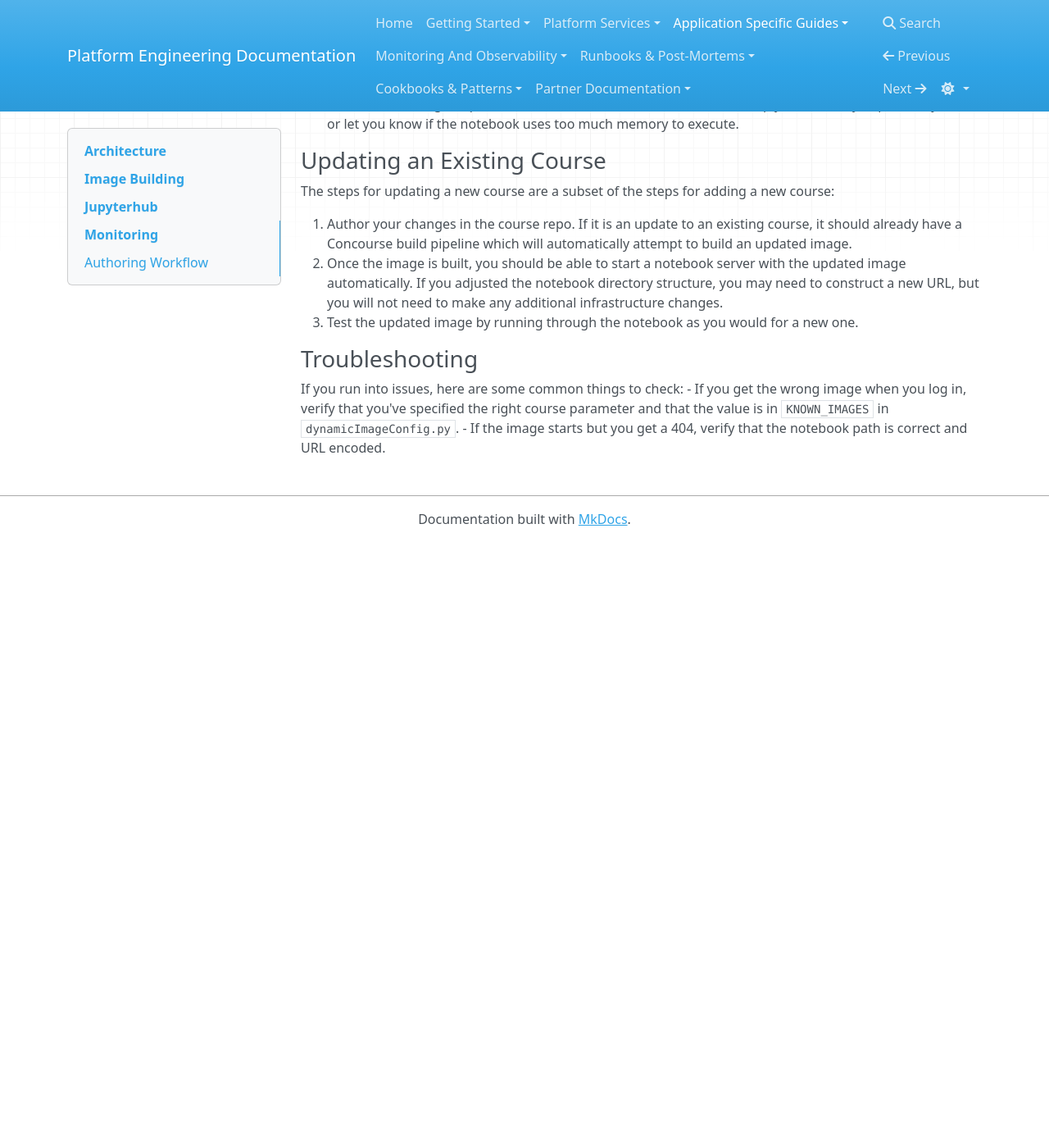
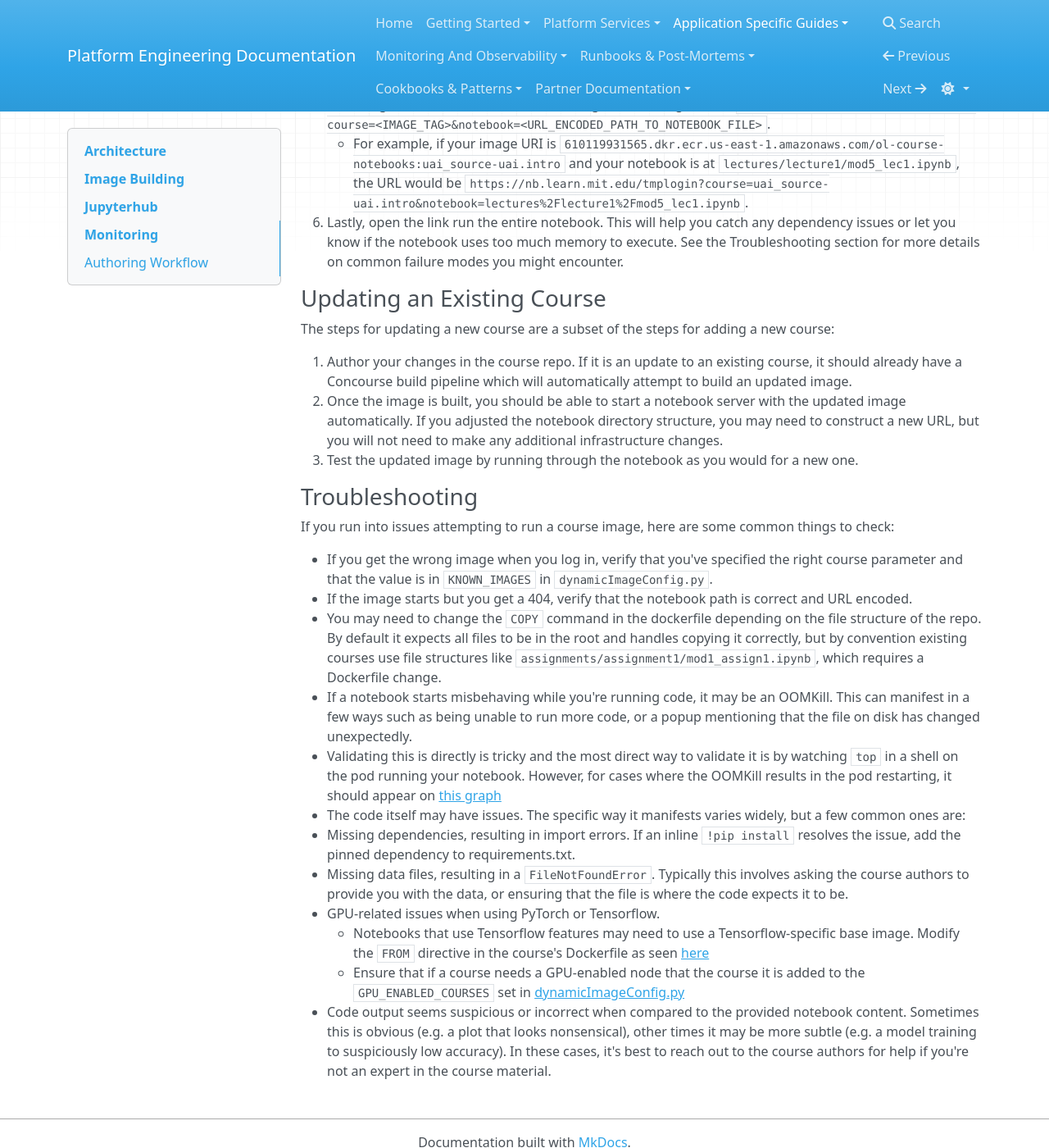
Before and after one commit to mitodl/platform-engineering-site, an MkDocs documentation site: the page built from docs/application_specific_guides/jupyterhub/jupyterhub_admin_guide.md, in a window 1280 px wide and 1400 px high, scrolled down 2354 px. Shown: the whole window at 82% size. Built offline with MkDocs 1.6.1, drawn with Linux system fonts in a browser that asks for light colours; nearby versions of some CDN libraries; before the commit the page ends 3015 px from its top, so only the background shows below that; some of the changed text lies outside the part shown.

Commit message:
Add more documentation on how to manage authoring workflow

```diff
--- a/docs/application_specific_guides/jupyterhub/jupyterhub_admin_guide.md
+++ b/docs/application_specific_guides/jupyterhub/jupyterhub_admin_guide.md
@@ -31,13 +31,16 @@ We maintain a [Grafana dashboard](https://mitolproduction.grafana.net/d/ds6qvrm/
 At the moment, adding a new course involves a few manual steps:
 
 1. Create a new repository in the [ol-notebooks](https://github.mit.edu/ol-notebooks) org using the [template repo](https://github.mit.edu/ol-notebooks/ol-notebook-repo-template).
-2. Author your changes. If you started from the template repo, the only required changes you'll need to make are adding your notebooks and data, adding any dependencies to either requirements.txt or the Dockerfile, and ensuring that the Dockerfile copies your notebooks and data into the ${NB_USER} home directory.
+2. Author your changes. If you started from the template repo, the only required changes you'll need to make are adding your notebooks and data, adding any dependencies to either requirements.txt or the Dockerfile, and ensuring that the Dockerfile copies your notebooks and data into the ${NB_USER} home directory. Sometimes this will be done for you by the course authors.
+    - Here's an example of a PR which adds a notebook and data files to a fresh course repo: https://github.mit.edu/ol-notebooks/UAI_SOURCE-UAI.ST.1-1T2026/pull/1
+    - Note that there's a 100mb limit on files checked into the repo. If the course requires larger data files, they need to either be hosted externally or compressed and unzipped at runtime.
 3. Make changes to ol-infrastructure to add a new image build job in Concourse. This involves adding a new job to the [jupyter_courses.py](https://github.com/mitodl/ol-infrastructure/blob/81983ea7116cd2f63a8c46e0c56536a9247b6f8e/src/ol_concourse/pipelines/container_images/jupyter_courses.py) file and provisioning the new pipeline via fly command. Additionally, add the new image to the QueryStringKubeSpawner's `KNOWN_IMAGES` in [dynamicImageConfig.py](https://github.com/mitodl/ol-infrastructure/blob/81983ea7116cd2f63a8c46e0c56536a9247b6f8e/src/ol_infrastructure/applications/jupyterhub/dynamicImageConfig.py) and to `COURSE_NAMES` in [JupyterHub's Pulumi code](https://github.com/mitodl/ol-infrastructure/blob/81983ea7116cd2f63a8c46e0c56536a9247b6f8e/src/ol_infrastructure/applications/jupyterhub/__main__.py).
+    - If the notebook requires GPU resources, also add the new course to the `GPU_ENABLED_COURSES` in `dynamicImageConfig.py`
     - Here's an example PR which added a new course called `uai_source-uai.intro`: https://github.com/mitodl/ol-infrastructure/pull/3630
 4. Apply your ol-infrastructure changes to the dev/stage/prod environments and unpause your new Concourse job to start building the image.
 5. Once the image is built and pushed to ECR, you should be able to start a new notebook server using the new image. You can construct the URL using the following format: `https://nb.learn.mit.edu/tmplogin?course=<IMAGE_TAG>&notebook=<URL_ENCODED_PATH_TO_NOTEBOOK_FILE>`.
     - For example, if your image URI is `610119931565.dkr.ecr.us-east-1.amazonaws.com/ol-course-notebooks:uai_source-uai.intro` and your notebook is at `lectures/lecture1/mod5_lec1.ipynb`, the URL would be `https://nb.learn.mit.edu/tmplogin?course=uai_source-uai.intro&notebook=lectures%2Flecture1%2Fmod5_lec1.ipynb`.
-6. Once started, it's good practice to run the entire notebook. This will help you catch any dependency issues or let you know if the notebook uses too much memory to execute.
+6. Lastly, open the link run the entire notebook. This will help you catch any dependency issues or let you know if the notebook uses too much memory to execute. See the Troubleshooting section for more details on common failure modes you might encounter.
 
 ### Updating an Existing Course
 The steps for updating a new course are a subset of the steps for adding a new course:
@@ -47,6 +50,17 @@ The steps for updating a new course are a subset of the steps for adding a new c
 3. Test the updated image by running through the notebook as you would for a new one.
 
 ### Troubleshooting
-If you run into issues, here are some common things to check:
+If you run into issues attempting to run a course image, here are some common things to check:
+
 - If you get the wrong image when you log in, verify that you've specified the right course parameter and that the value is in `KNOWN_IMAGES` in `dynamicImageConfig.py`.
 - If the image starts but you get a 404, verify that the notebook path is correct and URL encoded.
+  - You may need to change the `COPY` command in the dockerfile depending on the file structure of the repo. By default it expects all files to be in the root and handles copying it correctly, but by convention existing courses use file structures like `assignments/assignment1/mod1_assign1.ipynb`, which requires a Dockerfile change.
+- If a notebook starts misbehaving while you're running code, it may be an OOMKill. This can manifest in a few ways such as being unable to run more code, or a popup mentioning that the file on disk has changed unexpectedly.
+  - Validating this is directly is tricky and the most direct way to validate it is by watching `top` in a shell on the pod running your notebook. However, for cases where the OOMKill results in the pod restarting, it should appear on [this graph](https://mitolproduction.grafana.net/d/ds6qvrm/jupyter-notebooks?orgId=1&from=now-6h&to=now&timezone=browser&viewPanel=panel-2)
+- The code itself may have issues. The specific way it manifests varies widely, but a few common ones are:
+  - Missing dependencies, resulting in import errors. If an inline `!pip install` resolves the issue, add the pinned dependency to requirements.txt.
+  - Missing data files, resulting in a `FileNotFoundError`. Typically this involves asking the course authors to provide you with the data, or ensuring that the file is where the code expects it to be.
+  - GPU-related issues when using PyTorch or Tensorflow.
+    - Notebooks that use Tensorflow features may need to use a Tensorflow-specific base image. Modify the `FROM` directive in the course's Dockerfile as seen [here](https://github.mit.edu/ol-notebooks/UAI_SOURCE-UAI.12-3T2025/commit/5e29f917408adc5899982607dbf06f85fb2b0530)
+    - Ensure that if a course needs a GPU-enabled node that the course it is added to the `GPU_ENABLED_COURSES` set in [dynamicImageConfig.py](https://github.com/mitodl/ol-infrastructure/blob/main/src/ol_infrastructure/applications/jupyterhub/dynamicImageConfig.py#L49-L63)
+  - Code output seems suspicious or incorrect when compared to the provided notebook content. Sometimes this is obvious (e.g. a plot that looks nonsensical), other times it may be more subtle (e.g. a model training to suspiciously low accuracy). In these cases, it's best to reach out to the course authors for help if you're not an expert in the course material.
```
